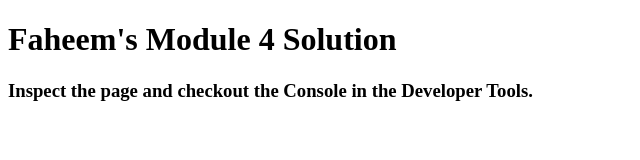
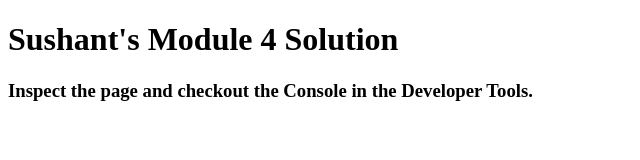
Before and after one commit to mesushant13/coursera-test2, a plain HTML site: page index.html in a window 1280 px wide. Shown: the whole page, without its empty margins (0-640 px from the left). Drawn offline with Linux system fonts and the light colour scheme.

Commit message:
Update index.html

```diff
--- a/index.html
+++ b/index.html
@@ -11,7 +11,7 @@
   <script src="script.js"></script>
 </head>
 <body>
-  <h1>Faheem's Module 4 Solution</h1>
+  <h1>Sushant's Module 4 Solution</h1>
   <h3>Inspect the page and checkout the Console in the Developer Tools.</h3>
 </body>
 </html>
```
